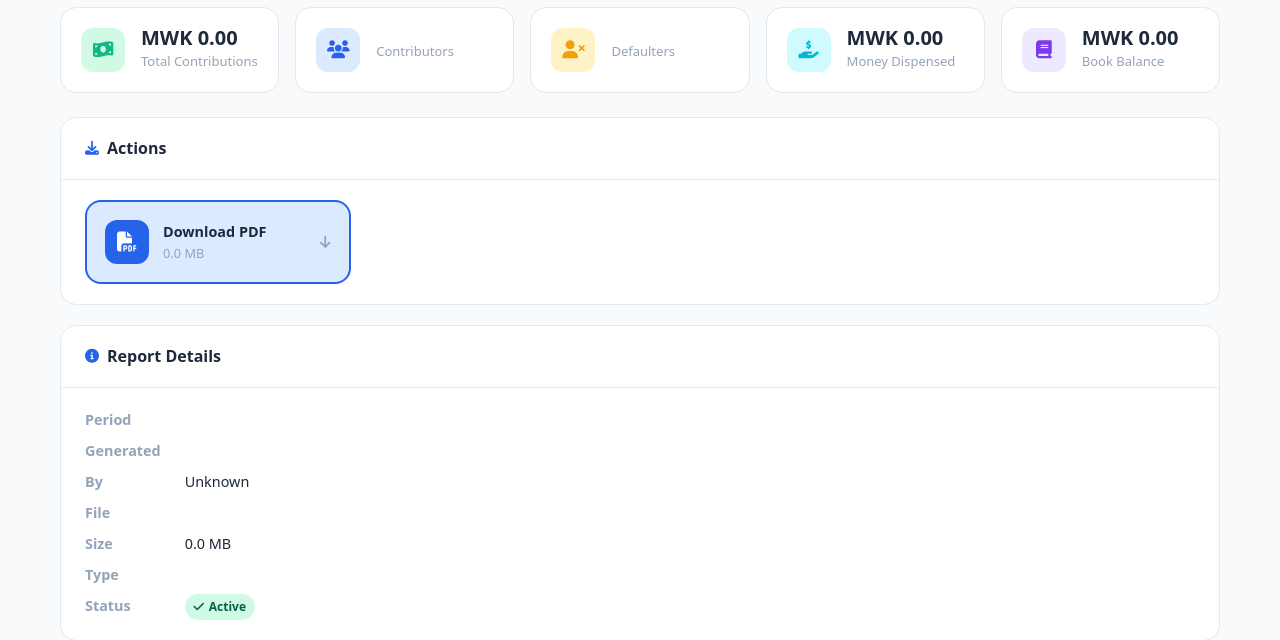
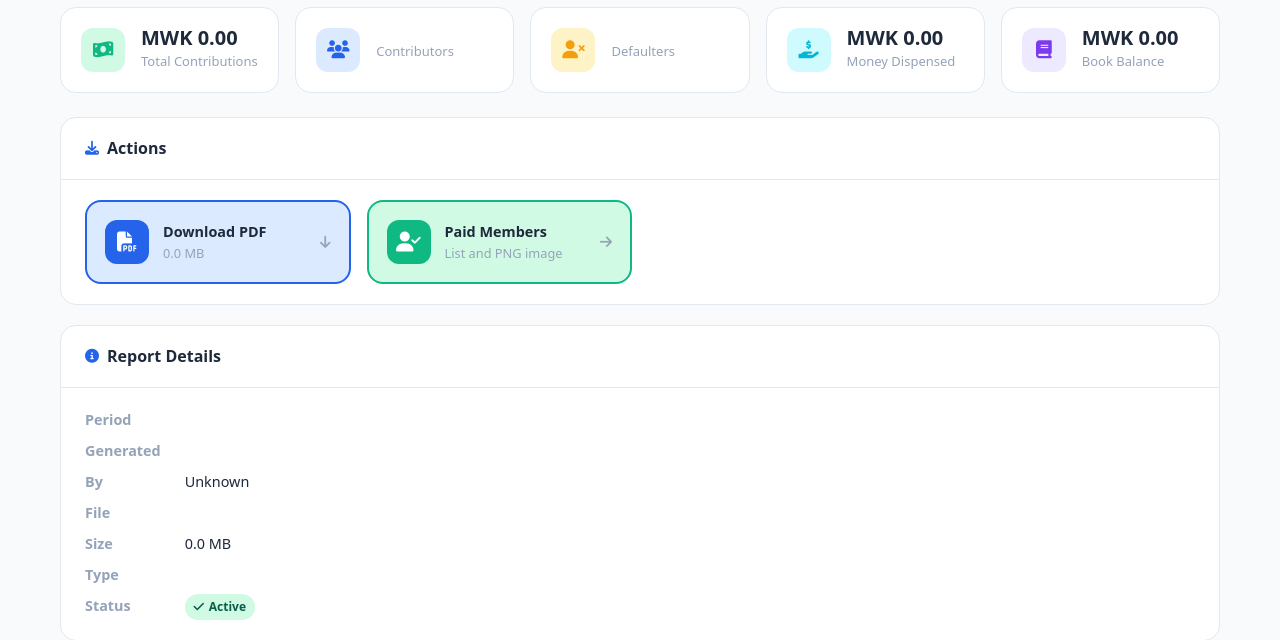
Before and after one commit to TgkCapture/welfare_system, a Python web app: template app/templates/main/report_preview_specific.html in a window 1280 px wide. Shown: the part 239-879 px from the top of the page. Run offline with Jinja, Linux system fonts and the light colour scheme; the template is opened without the code that fills it, so the values that code supplies are empty.

Commit message:
feat: update report navigation links and add paid members download option

```diff
--- a/app/templates/main/paid_members.html
+++ b/app/templates/main/paid_members.html
@@ -9,10 +9,10 @@
     <p class="page-header__sub">{{ month }} {{ year }} — {{ total_paid }} member(s) paid</p>
   </div>
   <div class="page-header__actions">
-    <a href="{{ url_for('report.preview') }}" class="btn btn--outline btn--sm">
-      <i class="fas fa-arrow-left"></i> Back to Preview
+    <a href="{{ url_for('report.preview_specific', report_id=report.id) }}" class="btn btn--outline btn--sm">
+      <i class="fas fa-arrow-left"></i> Back to Report
     </a>
-    <a href="{{ url_for('report.download_paid_members') }}" class="btn btn--primary btn--sm">
+    <a href="{{ url_for('report.download_paid_members_specific', report_id=report.id) }}" class="btn btn--primary btn--sm">
       <i class="fas fa-download"></i> Download PNG
     </a>
   </div>
--- a/app/templates/main/report_preview_specific.html
+++ b/app/templates/main/report_preview_specific.html
@@ -92,6 +92,16 @@
           <div class="download-card__sub">{{ "%.1f"|format(report.file_size/(1024*1024)) }} MB</div>
         </div>
         <i class="fas fa-arrow-down download-card__arrow"></i>
+      </a>
+
+      <a href="{{ url_for('report.paid_members_for_report', report_id=report.id) }}"
+         class="download-card download-card--success">
+        <div class="download-card__icon"><i class="fas fa-user-check"></i></div>
+        <div>
+          <div class="download-card__title">Paid Members</div>
+          <div class="download-card__sub">List and PNG image</div>
+        </div>
+        <i class="fas fa-arrow-right download-card__arrow"></i>
       </a>
 
       {% if current_user.has_permission('generate_reports') %}
```
